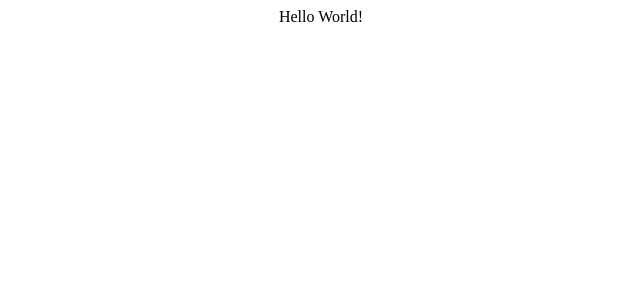
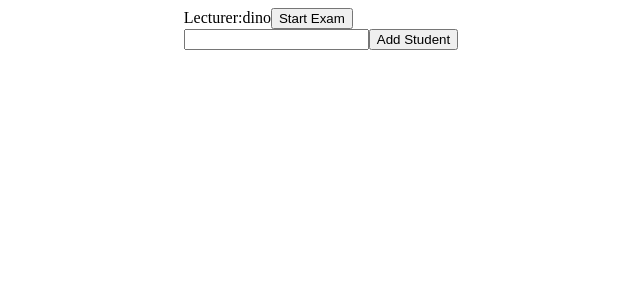
Before and after one commit to nmiculinic/Workshop-CloudUp, a React app: page / in a window 1280 px wide. Shown: the top 300 px of the page, without its empty margins (319-959 px from the left). Built offline with nearby package versions, Linux system fonts and the light colour scheme.

Commit message:
za radionicu demo

```diff
--- a/src/demo/lecture.tsx
+++ b/src/demo/lecture.tsx
@@ -29,30 +29,13 @@ export default class Lecture extends React.Component<ILectureProps, ILectureStat
         }
     }
 
-    public render() {
-        return <div>
-            <Lecturer name={this.props.lecturerName} onExamStart={this._onStartExam} />
-            <div>
-                {
-                    this.state.students.map((student, i) =>
-                        <Student key={i} {...student} />
-                    )
-                }
-            </div>
-            <div>
-                <input value={this.state.newStudentName} onChange={this._onInputChange} />
-                <button onClick={this._addStudent}> Add Student </button>
-            </div>
-        </div>;
-    }
-
     private _addStudent = () => {
         if (!this.state.newStudentName) {
             return;
         }
 
         const newStudentList = this.state.students.slice();
-        newStudentList.push({name: this.state.newStudentName});
+        newStudentList.push({ name: this.state.newStudentName });
         this.setState({
             students: newStudentList,
             newStudentName: ''
@@ -68,4 +51,23 @@ export default class Lecture extends React.Component<ILectureProps, ILectureStat
     private _onStartExam = () => {
         this.props.onExamStarted(this.state.students);
     }
+
+    public render() {
+        return (
+            <div>
+                <Lecturer name={this.props.lecturerName} onExamStart={this._onStartExam} />
+                <div>
+                    {
+                        this.state.students.map((student, i) =>
+                            <Student key={i} {...student} />
+                        )
+                    }
+                </div>
+                <div>
+                    <input value={this.state.newStudentName} onChange={this._onInputChange} />
+                    <button onClick={this._addStudent}> Add Student </button>
+                </div>
+            </div>
+        );
+    }
 }
--- a/src/demo/student.tsx
+++ b/src/demo/student.tsx
@@ -6,6 +6,6 @@ export interface IStudentProps {
 
 export default class Student extends React.Component<IStudentProps, {}> {
     public render() {
-        return <div>{this.props.name}</div>
+        return <div>{this.props.name}</div>;
     }
 }
--- a/src/index.tsx
+++ b/src/index.tsx
@@ -1,6 +1,7 @@
 import * as React from 'react';
 import * as ReactDOM from 'react-dom';
 import { getRandomGiphy } from './util/giphy.service';
+import Lecture from './demo/lecture';
 
 class Index extends React.Component<{}, {}> {
     private searchGiphy(query?: string) {
@@ -18,7 +19,10 @@ class Index extends React.Component<{}, {}> {
                     alignItems: 'center'
                 }}
             >
-                Hello World!
+                <Lecture
+                    lecturerName="dino"
+                    onExamStarted={(students) => console.log('start')}
+                />
             </div>
         );
     }
--- a/tsconfig.json
+++ b/tsconfig.json
@@ -9,8 +9,7 @@
       "experimentalDecorators": true,
       "noImplicitAny": false,
       "removeComments": false,
-      "sourceMap": false,
-      "inlineSourceMap": true,
+      "sourceMap": true,
       "noEmitHelpers": true
     },
     "exclude": [
```
Also changed, not shown: src/demo/lecturer.tsx (+6 -4 lines).
